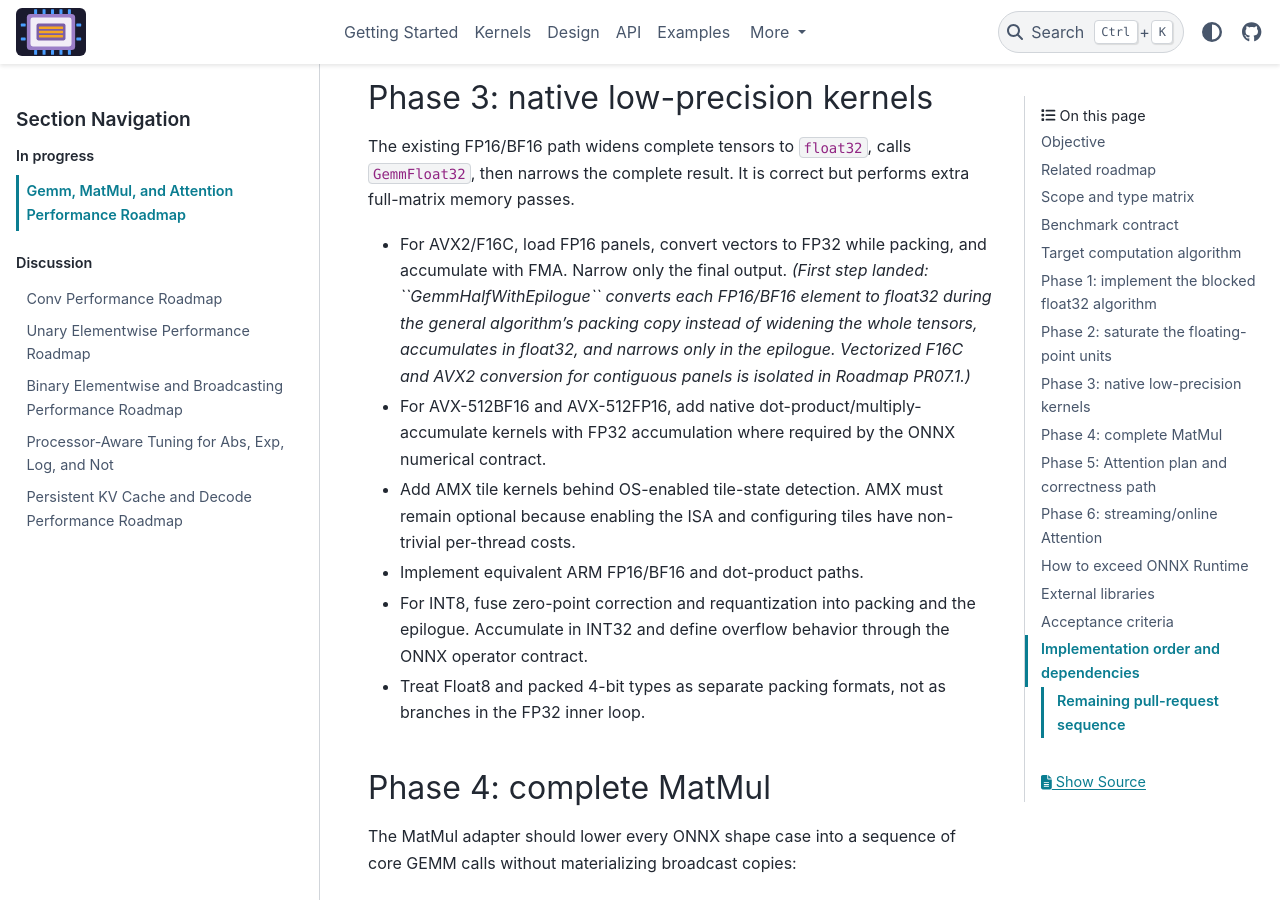
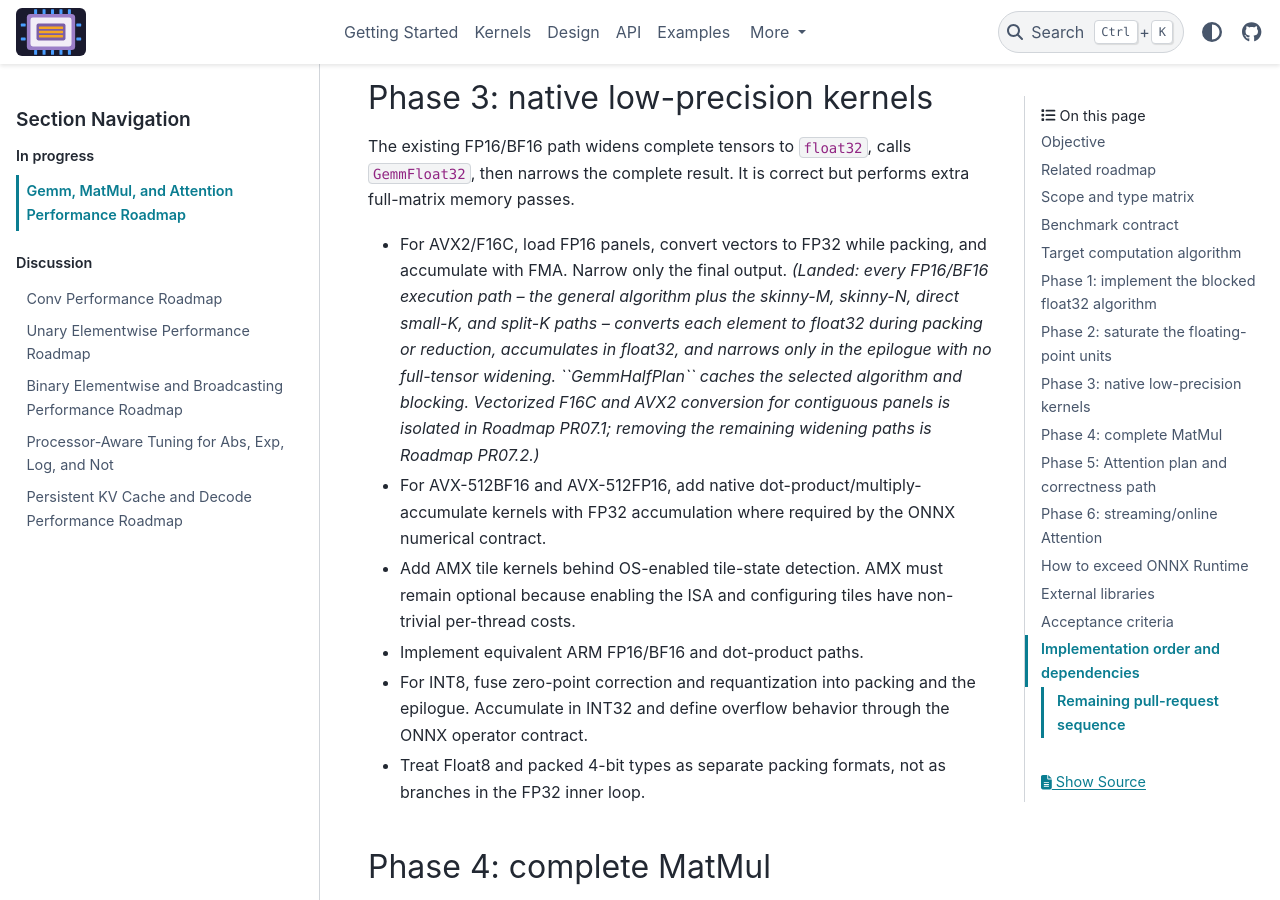
Before and after one commit to xadupre/onnx-light-cpu, a Sphinx documentation site: the page built from docs/next_steps/2026_08_gemm_matmul.rst, in a window 1280 px wide and 900 px high, scrolled down 8853 px. Built offline with Sphinx 7.4.7 and the PyData theme 0.15.4, drawn with Linux system fonts in a browser that asks for light colours; pages that are not in the unit, such as notebooks, are missing from menus; some of the changed text lies outside the part shown.

Commit message:
GEMM PR07.2: remove remaining FP16/BF16 full-tensor widening (#203)
* Initial plan

* GEMM PR07.2: run all FP16/BF16 algorithms from typed inputs, add GemmHalfPlan

Co-authored-by: xadupre <22452781+xadupre@users.noreply.github.com>

* Clarify direct small-K as one path in PR07.2 narrative

Co-authored-by: xadupre <22452781+xadupre@users.noreply.github.com>

* Fix MSVC build: use portable aligned alloc in test_gemm_kernel

Co-authored-by: xadupre <22452781+xadupre@users.noreply.github.com>

* Shrink FP16/BF16 no-widen test shapes to fit SVE emulation timeout

Co-authored-by: xadupre <22452781+xadupre@users.noreply.github.com>

---------

Co-authored-by: copilot-swe-agent[bot] <198982749+Copilot@users.noreply.github.com>
Co-authored-by: xadupre <22452781+xadupre@users.noreply.github.com>

```diff
--- a/docs/next_steps/2026_08_gemm_matmul.rst
+++ b/docs/next_steps/2026_08_gemm_matmul.rst
@@ -378,11 +378,13 @@ The existing FP16/BF16 path widens complete tensors to ``float32``, calls
 extra full-matrix memory passes.
 
 * For AVX2/F16C, load FP16 panels, convert vectors to FP32 while packing, and
-  accumulate with FMA. Narrow only the final output. *(First step landed:
-  ``GemmHalfWithEpilogue`` converts each FP16/BF16 element to float32 during
-  the general algorithm's packing copy instead of widening the whole tensors,
-  accumulates in float32, and narrows only in the epilogue. Vectorized F16C and
-  AVX2 conversion for contiguous panels is isolated in Roadmap PR07.1.)*
+  accumulate with FMA. Narrow only the final output. *(Landed: every FP16/BF16
+  execution path -- the general algorithm plus the skinny-M, skinny-N, direct
+  small-K, and split-K paths -- converts each element to float32 during packing
+  or reduction, accumulates in float32, and narrows only in the epilogue with no
+  full-tensor widening. ``GemmHalfPlan`` caches the selected algorithm and
+  blocking. Vectorized F16C and AVX2 conversion for contiguous panels is isolated
+  in Roadmap PR07.1; removing the remaining widening paths is Roadmap PR07.2.)*
 * For AVX-512BF16 and AVX-512FP16, add native dot-product/multiply-accumulate
   kernels with FP32 accumulation where required by the ONNX numerical contract.
 * Add AMX tile kernels behind OS-enabled tile-state detection. AMX must remain
@@ -742,7 +744,7 @@ require measurements on dedicated hardware.
        performance with no priority shape below 0.9x where the type is
        supported.
      - P3-P4.
-     - PR07.0 and PR07.1 are implemented. The remaining
+     - PR07.0, PR07.1, and PR07.2 are implemented. The remaining
        work is split by execution path, ISA, and type below; hardware-specific
        lanes may proceed in parallel after their shared semantic dependency.
      - Roadmap PR07.0 through PR10.5 below.
@@ -891,9 +893,9 @@ fallbacks are ordered. Completed rows remain visible so scope is not lost.
        ``GemmPlan::Execute`` overload, so the algorithm, blocking, and thread
        count are prepared once and only rebuilt when the dtype, shape, or
        attributes change. Dynamic B keeps the ordinary per-call packing path.
-       FP16/BF16 stay on the widening path pending the P5 low-precision
-       kernels. ``MatMul`` has no registered operator yet, so its plan wiring
-       arrives with that kernel.
+       FP16/BF16 now cache a keyed immutable ``GemmHalfPlan`` and execute from
+       typed inputs with FP32 accumulation (Roadmap PR07.2). ``MatMul`` has no
+       registered operator yet, so its plan wiring arrives with that kernel.
    * - Roadmap PR06.5
      - Sustain large-matrix throughput on Zen and generic x86.
      - Measured MR/NR candidates and shape-constrained MC/NC/KC choices keep
@@ -997,7 +999,8 @@ fallbacks are ordered. Completed rows remain visible so scope is not lost.
        inputs and FP32 accumulators. Immutable plans cover FP16/BF16, and tests
        prove that no priority algorithm allocates expanded A or B tensors.
      - PR07.0
-     - Pending
+     - `Implemented in #203
+       <https://github.com/xadupre/onnx-light-cpu/pull/203>`_
    * - Roadmap PR07.3
      - Native AVX-512FP16 kernel.
      - One FP16 micro-kernel family, its CPUID dispatch, tails, and differential
```
Also changed, not shown: 7 other files.
